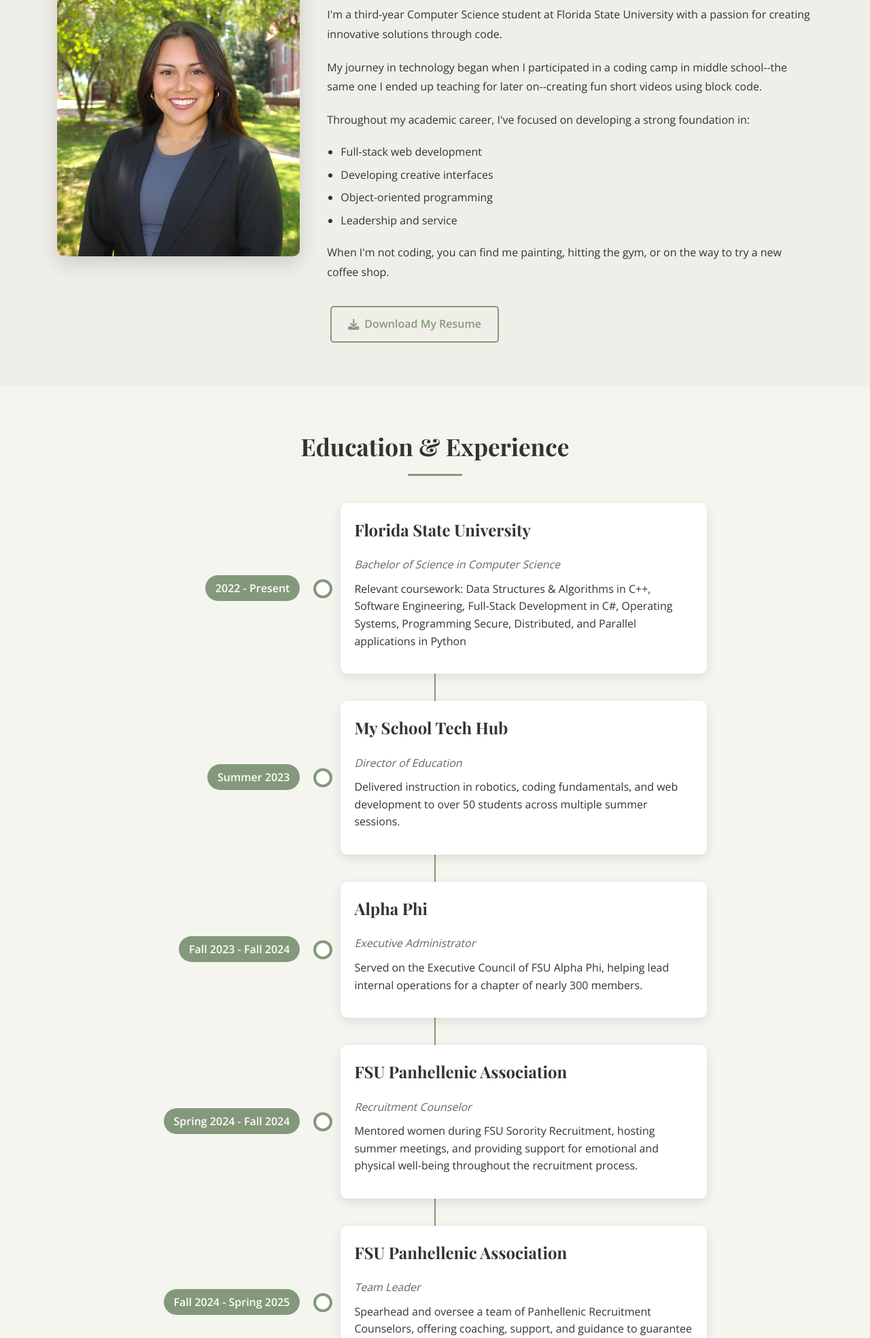
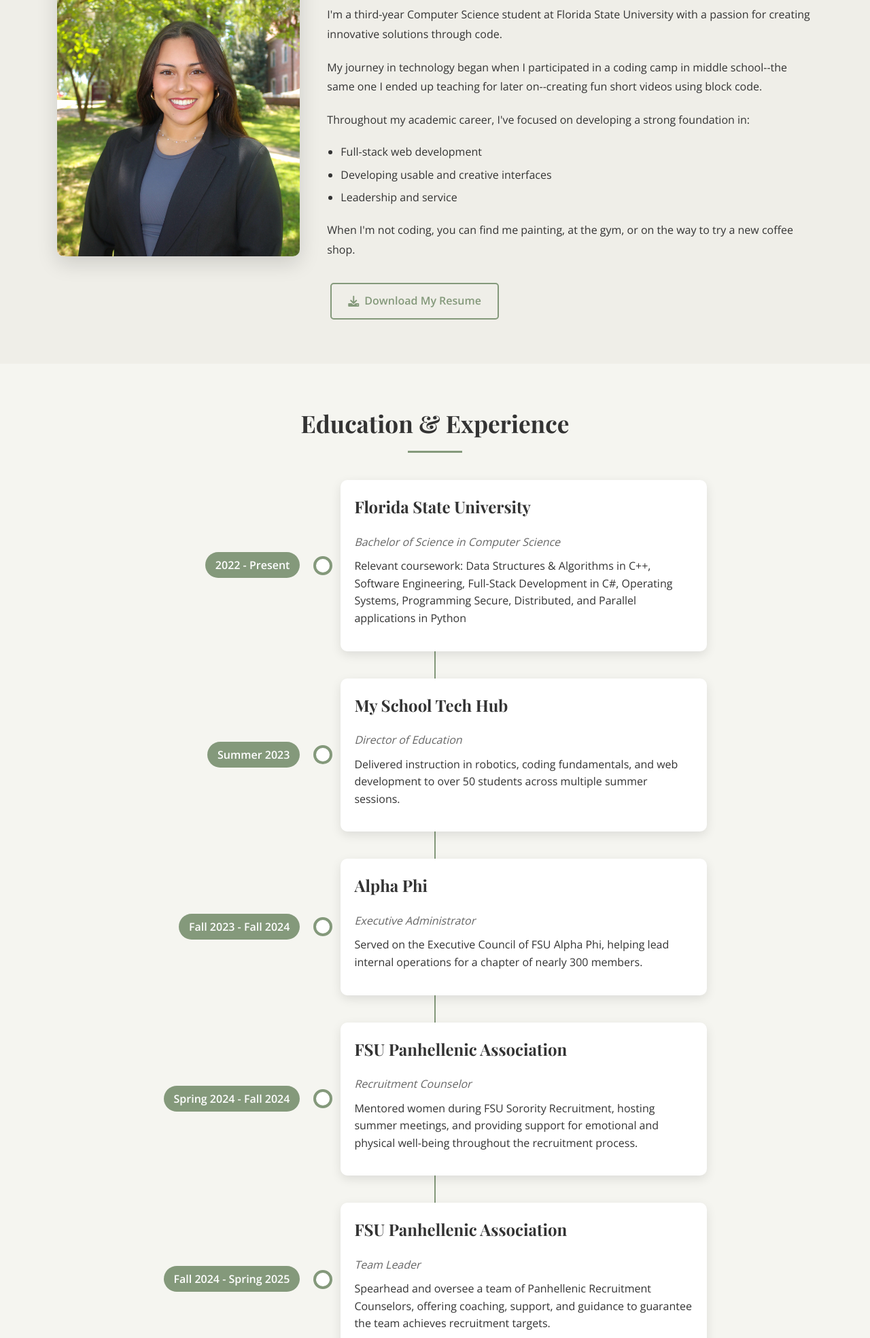
Before and after one commit to sofiabernal5/Personal-Portfolio, a Flask app: page /about in a window 1280 px wide. Shown: the part 403-2371 px from the top of the page at 68% size. Run offline with Flask 3, Linux system fonts and the light colour scheme.

Commit message:
updated about info

```diff
--- a/templates/about.html
+++ b/templates/about.html
@@ -46,12 +46,11 @@
                     <p>Throughout my academic career, I've focused on developing a strong foundation in:</p>
                     <ul>
                         <li>Full-stack web development</li>
-                        <li>Developing creative interfaces</li>
-                        <li>Object-oriented programming</li>
+                        <li>Developing usable and creative interfaces</li>
                         <li>Leadership and service</li>
                     </ul>
 
-                    <p>When I'm not coding, you can find me painting, hitting the gym, or on the way to try a new coffee shop.</p>
+                    <p>When I'm not coding, you can find me painting, at the gym, or on the way to try a new coffee shop.</p>
 
                     <div class="resume-download">
                         <a href="{{ url_for('static', filename='files/SOFIA-BERNAL.pdf') }}" class="btn secondary-btn" download>
@@ -125,12 +124,23 @@
                 <!--- Summer 2025 -->
                 <div class="timeline-item">
                     <div class="timeline-date">
-                        <span>Summer 2025</span>
+                        <span>May 2025</span>
                     </div>
                     <div class="timeline-content">
                         <h3>FSUshadow</h3>
                         <p class="timeline-subtitle">Shadow at NASA/Guardians of Honor LLC</p>
                         <p>I will be shadowing at NASA STEM Project Manager  at Guardians of Honor this May! Stay tuned for updates!</p>
+                    </div>
+                </div>
+                <div class="timeline-item">
+                    <div class="timeline-date">
+                        <span>May 2025 - August 2025</span>
+                    </div>
+                    <div class="timeline-content">
+                        <h3>Ask the Agent</h3>
+                        <p class="timeline-subtitle">Software Engineer Intern</p>
+                        <p>Incoming SWE intern at Ask the Agent, an AI-powered platform that helps real estate professionals create and automate content.
+                        </p>
                     </div>
                 </div>
 
```
